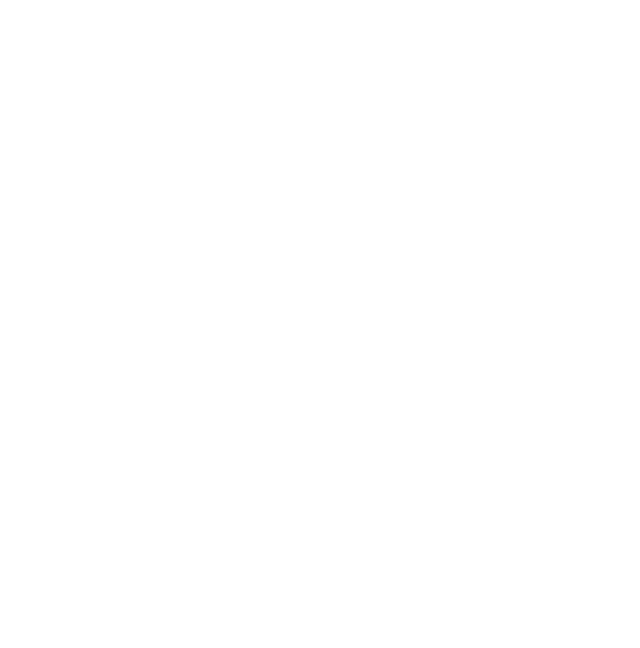
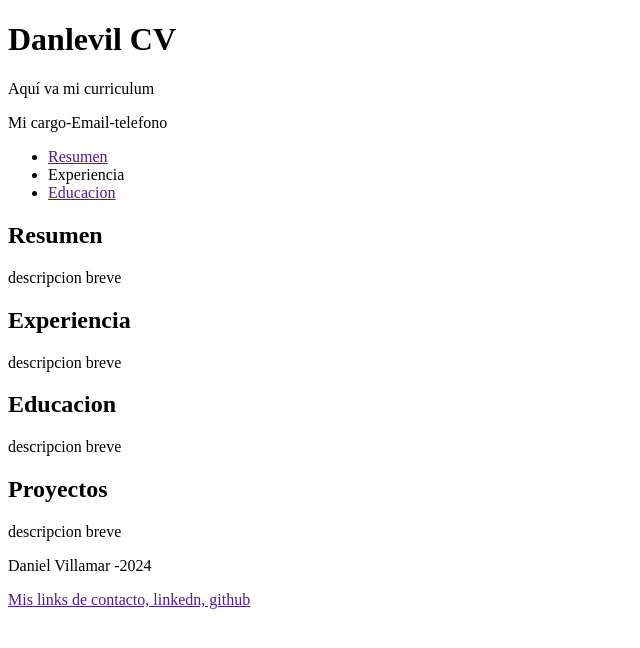
Before and after one commit to danlevil/curriculumVitae, a plain HTML site: page index.html in a window 1280 px wide. Shown: the whole page, without its empty margins (0-640 px from the left). Drawn offline with Linux system fonts and the light colour scheme.

Commit message:
guia02 estructura basica

```diff
--- a/index.html
+++ b/index.html
@@ -1,20 +1,47 @@
 <!DOCTYPE html>
-<html lang="es">
+<html>
     <head>
-
-
-
-
-
+        <title>danlevilCv</title>
+        <meta charset="utf-8">
+        <meta name="viewport" content="width=device-width">
 
     </head>
     <body>
+        <header>
+            <h1>Danlevil CV</h1>
+            <p>Aquí va mi curriculum</p>
+            <p>Mi cargo-Email-telefono</p>
 
-
-
-
+        </header>
+        <nav>
+            <ul>
+                <li><a href="">Resumen</a></li>
+                <li><a href=""></a>Experiencia</li>
+                <li><a href="">Educacion</a></li>
+            </ul>
+        </nav>
+        <main>
+            <section>
+                <h2>Resumen</h2>
+                <p>descripcion breve</p>
+            </section>
+            <section>
+                <h2>Experiencia</h2>
+                <p>descripcion breve</p>
+            </section>
+            <section>
+                <h2>Educacion</h2>
+                <p>descripcion breve</p>
+            </section>
+            <section>
+                <h2>Proyectos</h2>
+                <p>descripcion breve</p>
+            </section>
+        </main>
+        <footer>
+            <p>Daniel Villamar -2024</p>
+            <a href="">Mis links de contacto, linkedn, github</a>
+        </footer>
     </body>
 
-
-
 </html>
```
